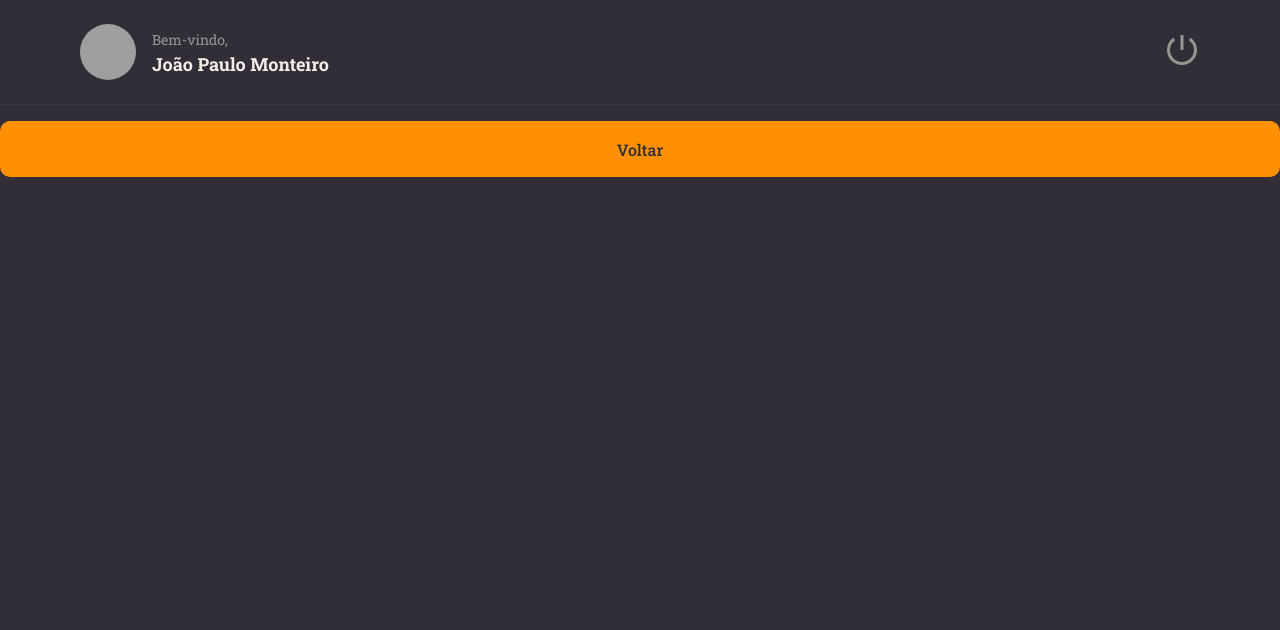
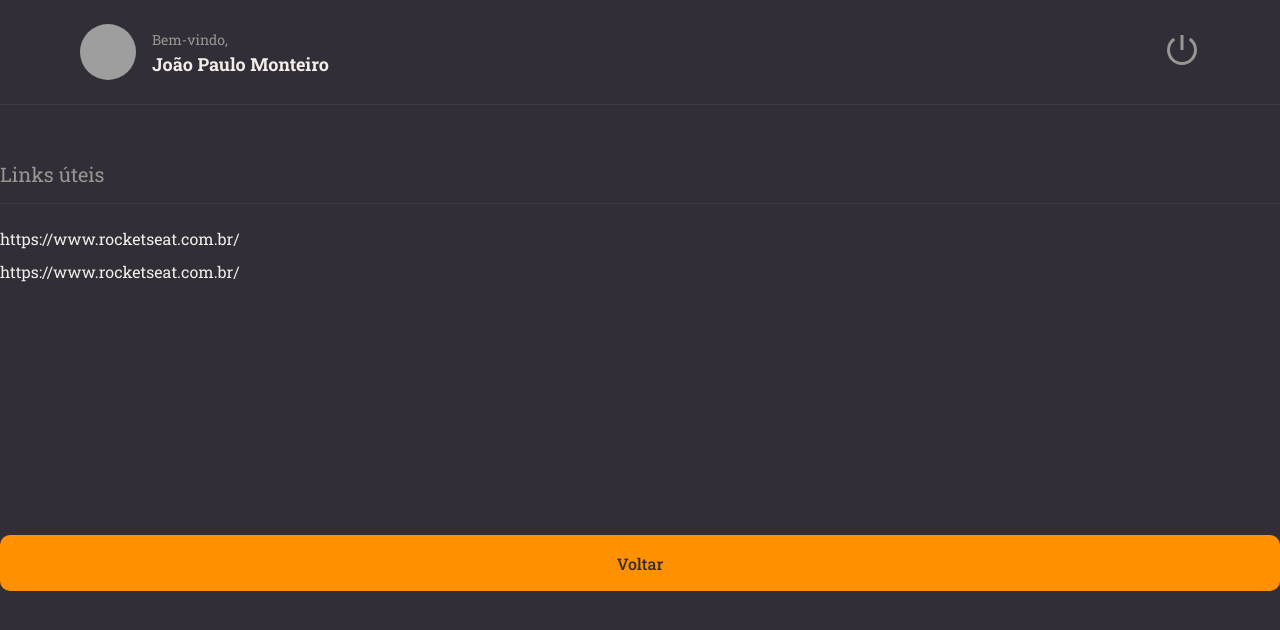
Before and after one commit to JMonteiroh/RocketNotes, a React (Vite) app: page / in a window 1280 px wide. Shown: the top 630 px of the page. Built offline with nearby package versions, Linux system fonts and the light colour scheme; grey boxes are pictures that could not be loaded.

Commit message:
Links Section

```diff
--- /dev/null
+++ b/src/components/Section/index.jsx
@@ -0,0 +1,11 @@
+import { Container } from "./style";
+
+export function Section({ title, children }) {
+  return (
+    <Container>
+      <h2>{title}</h2>
+      {children}
+    </Container>
+  );
+
+}
--- /dev/null
+++ b/src/components/Section/style.js
@@ -0,0 +1,18 @@
+import styled from "styled-components";
+
+export const Container = styled.section`
+  margin: 56px 0 28px;
+
+
+  >h2 {
+    border-bottom-width: 1px;
+    border-bottom-style: solid;
+    border-bottom-color: ${({ theme }) => theme.COLORS.BACKGROUND_700};
+
+    padding-bottom: 16px;
+    margin-bottom:24px;
+    color: ${({ theme }) => theme.COLORS.GRAY_100};
+    font-size: 20px;
+    font-weight: 400;
+  }
+`;
--- a/src/pages/Details/index.jsx
+++ b/src/pages/Details/index.jsx
@@ -1,7 +1,8 @@
-import { Container } from './styles'
+import { Container , Links} from './styles'
 
 import { Header } from '../../components/Header';
 import { Button } from '../../components/Button';
+import { Section } from '../../components/Section';
 
 
 export function Details() {
@@ -10,6 +11,18 @@
     <Container>
       <Header />
 
+      <Section title={"Links úteis"}>
+        <Links>
+          <li>
+            <a href="#" >https://www.rocketseat.com.br/</a>
+          </li>
+          <li>
+            <a href="#" >https://www.rocketseat.com.br/</a>
+          </li>
+
+        </Links>
+      </Section>
+
       <Button title="Voltar"/>
 
     </Container>
--- a/src/pages/Details/styles.js
+++ b/src/pages/Details/styles.js
@@ -11,3 +11,18 @@
   "content"
 
 `;
+
+
+export const Links = styled.ul`
+  list-style: none;
+
+  >li {
+    margin-top: 12px;
+
+
+    >a {
+      color: ${({ theme }) => theme.COLORS.WHITE};
+    }
+  }
+
+`;
```
